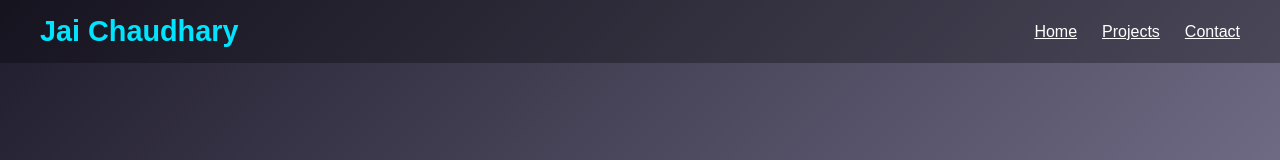
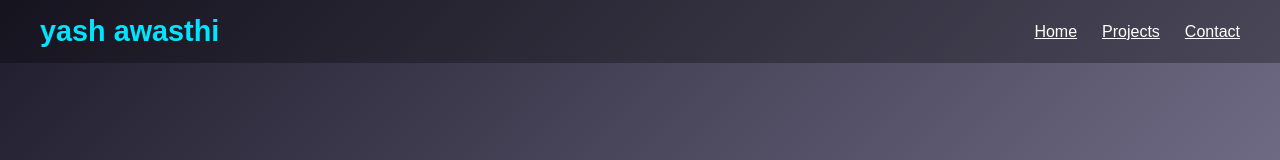
Before and after one commit to yash79990/frontend-dev, a plain HTML site: page portfolio.html in a window 1280 px wide. Shown: the top 160 px of the page. Drawn offline with Linux system fonts and the light colour scheme.

Commit message:
Update header name from Jai Chaudhary to yash awasthi

```diff
--- a/portfolio.html
+++ b/portfolio.html
@@ -8,7 +8,7 @@
 </head>
 <body>
   <header>
-    <h1>Jai Chaudhary</h1>
+    <h1>yash awasthi</h1>
     <nav>
       <a href="#">Home</a>
       <a href="#">Projects</a>
```
